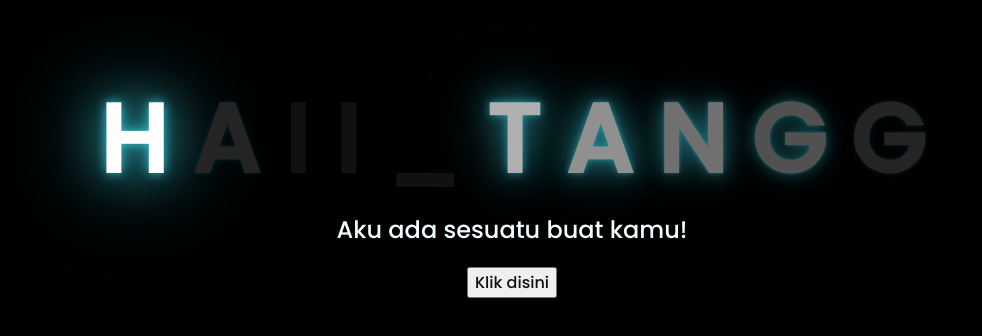
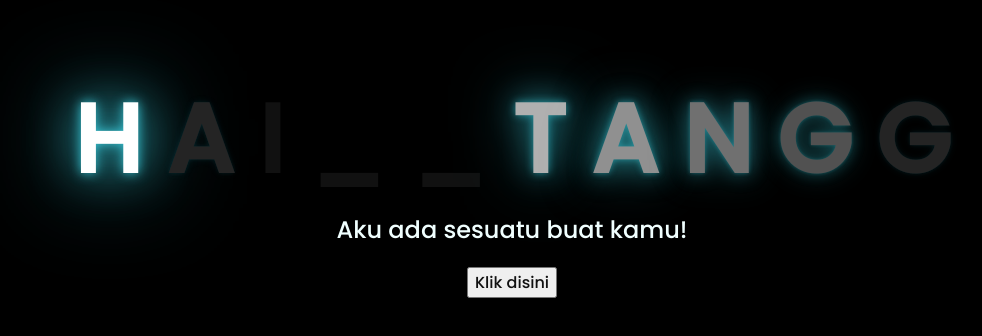
Before and after one commit to Wxhmndbf12/haihai.github.io, a plain HTML site: page index.html in a window 1280 px wide. Shown: the part 226-562 px from the top of the page, without its empty margins (136-1118 px from the left). Drawn offline with Linux system fonts and the light colour scheme.

Commit message:
Update index.html

```diff
--- a/index.html
+++ b/index.html
@@ -14,7 +14,7 @@
         <span>H</span>
         <span>A</span>
         <span>I</span>
-        <span>I</span>
+        <span>_</span>
         <span>_</span>
         <span>T</span>
         <span>A</span>
```
